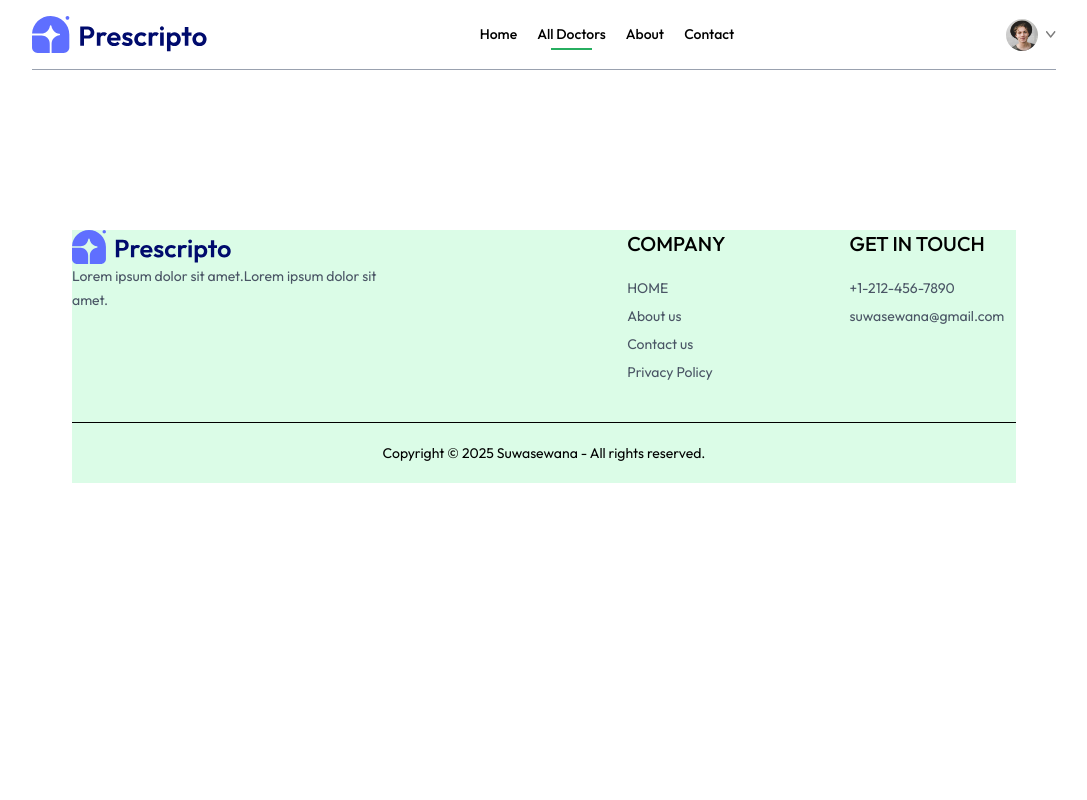
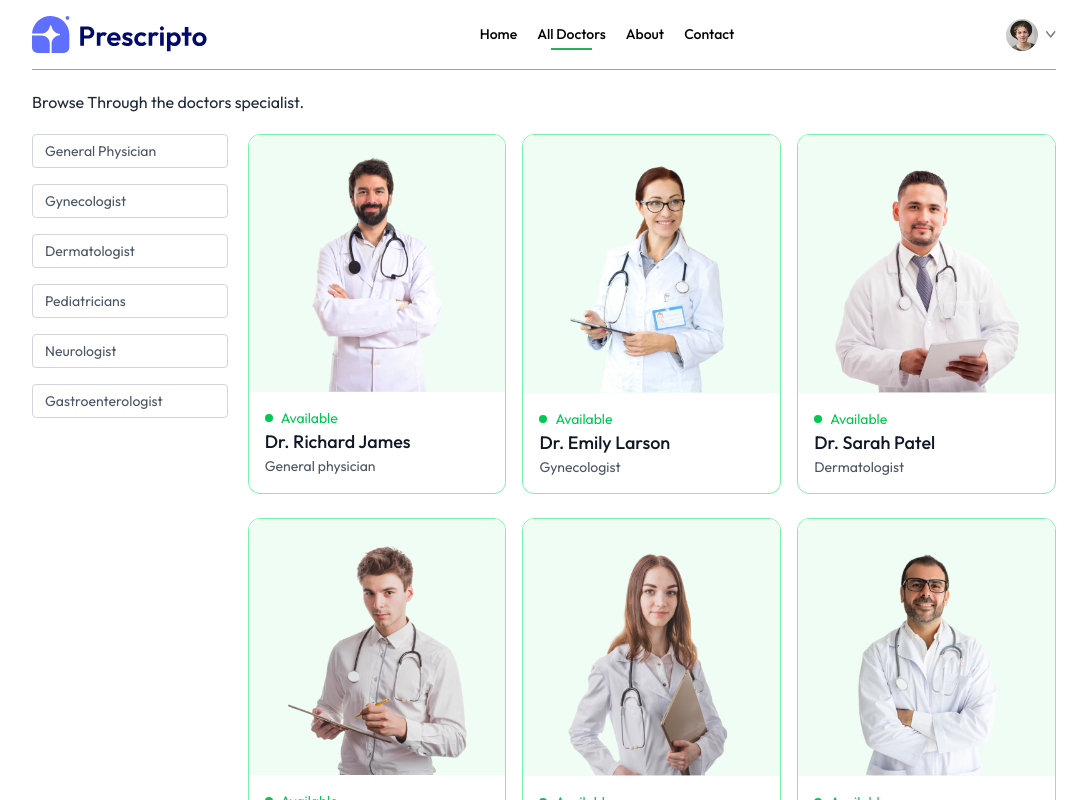
Before and after one commit to anu123538/Suwasewana-Appointment-System-Development-Testing, a React (Vite) app in the folder frontend/: page /doctors in a window 1280 px wide. Shown: the top 800 px of the page, without its empty margins (96-1183 px from the left). Built offline with nearby package versions, Linux system fonts and the light colour scheme.

Commit message:
Doctors  added

```diff
--- a/frontend/src/pages/Doctors.jsx
+++ b/frontend/src/pages/Doctors.jsx
@@ -1,11 +1,136 @@
-import React from 'react'
+import React, { useEffect } from 'react'
+import { useParams } from 'react-router-dom'
+import { useContext,useState } from 'react'
+import { AppContext } from '../context/AppContext'
+import { useNavigate } from 'react-router-dom'
+
+
+
 
 const Doctors = () => {
+  const { speciality } = useParams()
+  const [filterDoc, setFilterDoc] = useState([])
+  const navigate = useNavigate()
+
+  const { doctors } = useContext(AppContext)
+
+  const applyFilter = () => {
+    if (speciality) {
+      setFilterDoc(doctors.filter(doc => doc.speciality === speciality))
+    } else {
+      setFilterDoc(doctors)
+    }
+  }
+
+  useEffect(() => {
+    applyFilter()
+  }, [doctors, speciality])
+
+
   return (
     <div>
-
+      <p className="text-gray-800">Browse Through the doctors specialist.</p>
+      <div className="flex flex-col sm:flex-row items-start gap-5 mt-5">
+        <div className="flex flex-col gap-4 text-sm text-gray-600">
+          <p
+            onClick={() =>
+              speciality === "General_physician"
+                ? navigate("/doctors")
+                : navigate("/doctors/General physician")
+            }
+            className={`w-[94vm] sm:w-auto pl-3 py-1.5 pr-16 border border-gray-300 rounded transition-all cursor-pointer ${
+              speciality === "General_physician"
+                ? "bg-green-200 text-black"
+                : ""
+            }`}
+          >
+            General Physician
+          </p>
+          <p
+            onClick={() =>
+              speciality === "Gynecologist"
+                ? navigate("/doctors")
+                : navigate("/doctors/Gynecologist")
+            }
+            className={`w-[94vm] sm:w-auto pl-3 py-1.5 pr-16 border border-gray-300 rounded transition-all cursor-pointer  ${
+              speciality === "Gynecologist" ? "bg-green-200 text-black" : ""
+            }`}
+          >
+            Gynecologist
+          </p>
+          <p
+            onClick={() =>
+              speciality === " Dermatologist"
+                ? navigate("/doctors")
+                : navigate("/doctors/Dermatologist")
+            }
+            className={`w-[94vm] sm:w-auto pl-3 py-1.5 pr-16 border border-gray-300 rounded transition-all cursor-pointer  ${
+              speciality === "Dermatologist" ? "bg-green-200 text-black" : ""
+            } `}
+          >
+            Dermatologist
+          </p>
+          <p
+            onClick={() =>
+              speciality === "Pediatricians"
+                ? navigate("/doctors")
+                : navigate("/doctors/Pediatricians")
+            }
+            className={`w-[94vm] sm:w-auto pl-3 py-1.5 pr-16 border border-gray-300 rounded transition-all cursor-pointer  ${
+              speciality === "Pediatricians" ? "bg-green-200 text-black" : ""
+            } `}
+          >
+            Pediatricians
+          </p>
+          <p
+            onClick={() =>
+              speciality === "Neurologist"
+                ? navigate("/doctors")
+                : navigate("/doctors/Neurologist")
+            }
+            className={`w-[94vm] sm:w-auto pl-3 py-1.5 pr-16 border border-gray-300 rounded transition-all cursor-pointer  ${
+              speciality === "Neurologist" ? "bg-green-200 text-black" : ""
+            } `}
+          >
+            Neurologist
+          </p>
+          <p
+            onClick={() =>
+              speciality === "Gastroenterologist"
+                ? navigate("/doctors")
+                : navigate("/doctors/Gastroenterologist")
+            }
+            className={`w-[94vm] sm:w-auto pl-3 py-1.5 pr-16 border border-gray-300 rounded transition-all cursor-pointer  ${
+              speciality === "Gastroenterologist"
+                ? "bg-green-200 text-black"
+                : ""
+            } `}
+          >
+            Gastroenterologist
+          </p>
+        </div>
+        <div className="w-full grid grid-cols-auto gap-4 gap-y-6 ">
+          {filterDoc.map((item, index) => (
+            <div
+              onClick={() => navigate(`/appointment/${item._id}`)}
+              className="border border-green-300 rounded-xl overflow-hidden cursor-point hover:translate-y-[-10px] transition-all duration-500"
+              key={index}
+            >
+              <img className="bg-green-50 " src={item.image} alt="" />
+              <div className="p-4">
+                <div className="flex items-center gap-2 text-sm text-center text-green-500">
+                  <p className="w-2 h-2 bg-green-500 rounded-full"></p>
+                  <p>Available</p>
+                </div>
+                <p className="text-gray-900 text-lg font-medium">{item.name}</p>
+                <p className="text-gray-600 text-sm">{item.speciality}</p>
+              </div>
+            </div>
+          ))}
+        </div>
+      </div>
     </div>
-  )
+  );
 }
 
 export default Doctors
```
